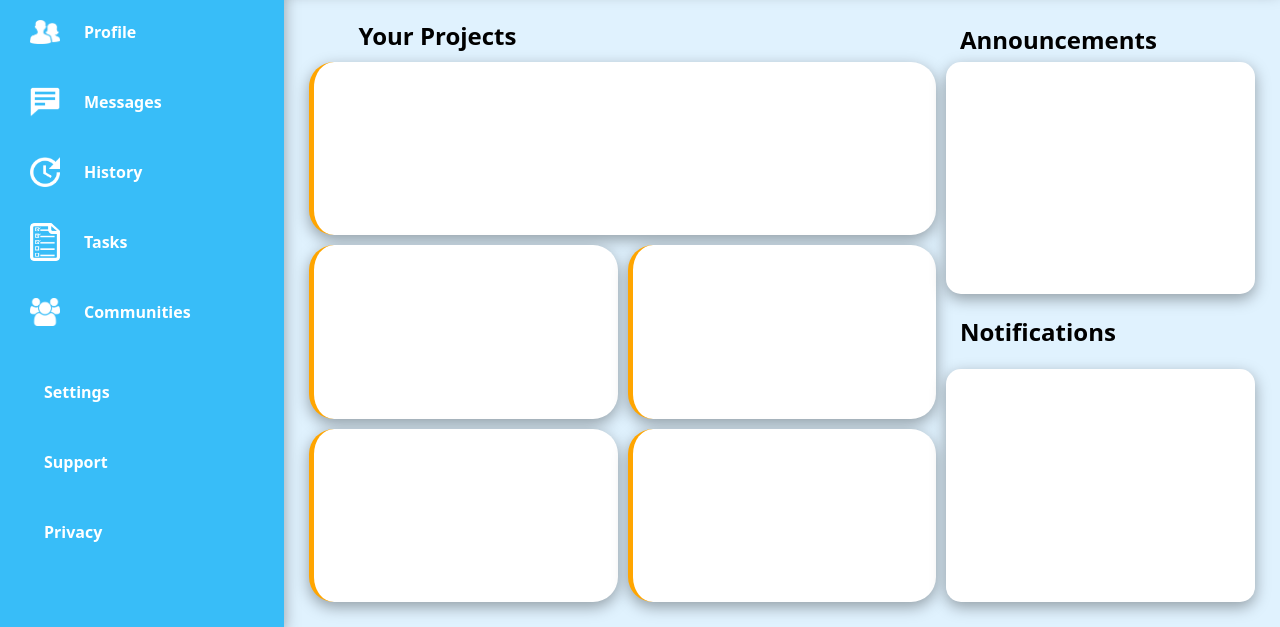
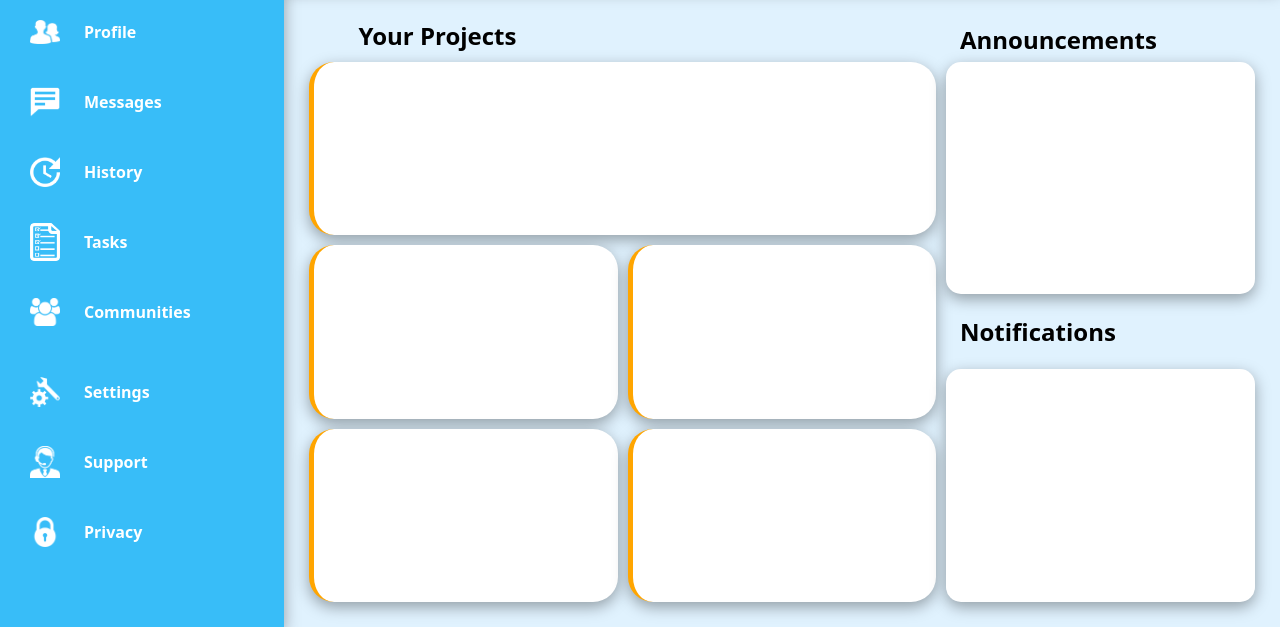
Before and after one commit to mauger1998/admin-dashboard-grid, a plain HTML site: page index.html in a window 1280 px wide. Shown: the part 173-800 px from the top of the page. Drawn offline with Linux system fonts and the light colour scheme.

Commit message:
All sidebar icons added, add rotate hover to bell

```diff
--- a/index.html
+++ b/index.html
@@ -65,9 +65,18 @@
 
             </ul>
                 <ul>
-                    <li>Settings</li>
-                    <li>Support</li>
-                    <li>Privacy</li>
+                    <div class="settings-container">
+                        <img src="settings.png" alt="settings">
+                        <li>Settings</li>
+                    </div>
+                    <div class="support-container">
+                        <img src="support.png" alt="support">
+                        <li>Support</li>
+                    </div>
+                    <div class="privacy-container">
+                        <img src="lock.png" alt="lock">
+                        <li>Privacy</li>
+                    </div>
                 </ul>
         </nav>
         <section class="content">
--- a/style.css
+++ b/style.css
@@ -136,6 +136,7 @@
     list-style: none;
     padding:1.5em;
     font-weight:700;
+    cursor:pointer;
 }
 .sidebar {
     display:grid;
@@ -322,6 +323,38 @@ button {
     margin-left: 10px;
     align-items: center;
 }
+.settings-container > img {
+    width:30px;
+}
+.settings-container {
+    display:flex;
+    margin-left:10px;
+    align-items: center;
+}
+.support-container > img {
+    width:30px;
+}
+.support-container {
+    display:flex;
+    margin-left:10px;
+    align-items: center;
+}
+.privacy-container > img {
+    width:30px;
+}
+.privacy-container {
+    display:flex;
+    align-items: center;
+    margin-left: 10px;
+}
+#bell {
+    transition: transform 0.5s;
+}
+#bell:hover {
+    transform: rotate(15deg);
+    transition: transform 0.5s;
+    cursor:pointer;
+}
 /* Hover Effects */
 
 .item:hover {
```
Also changed, not shown: lock.png (added), settings.png (added), support.png (added).
